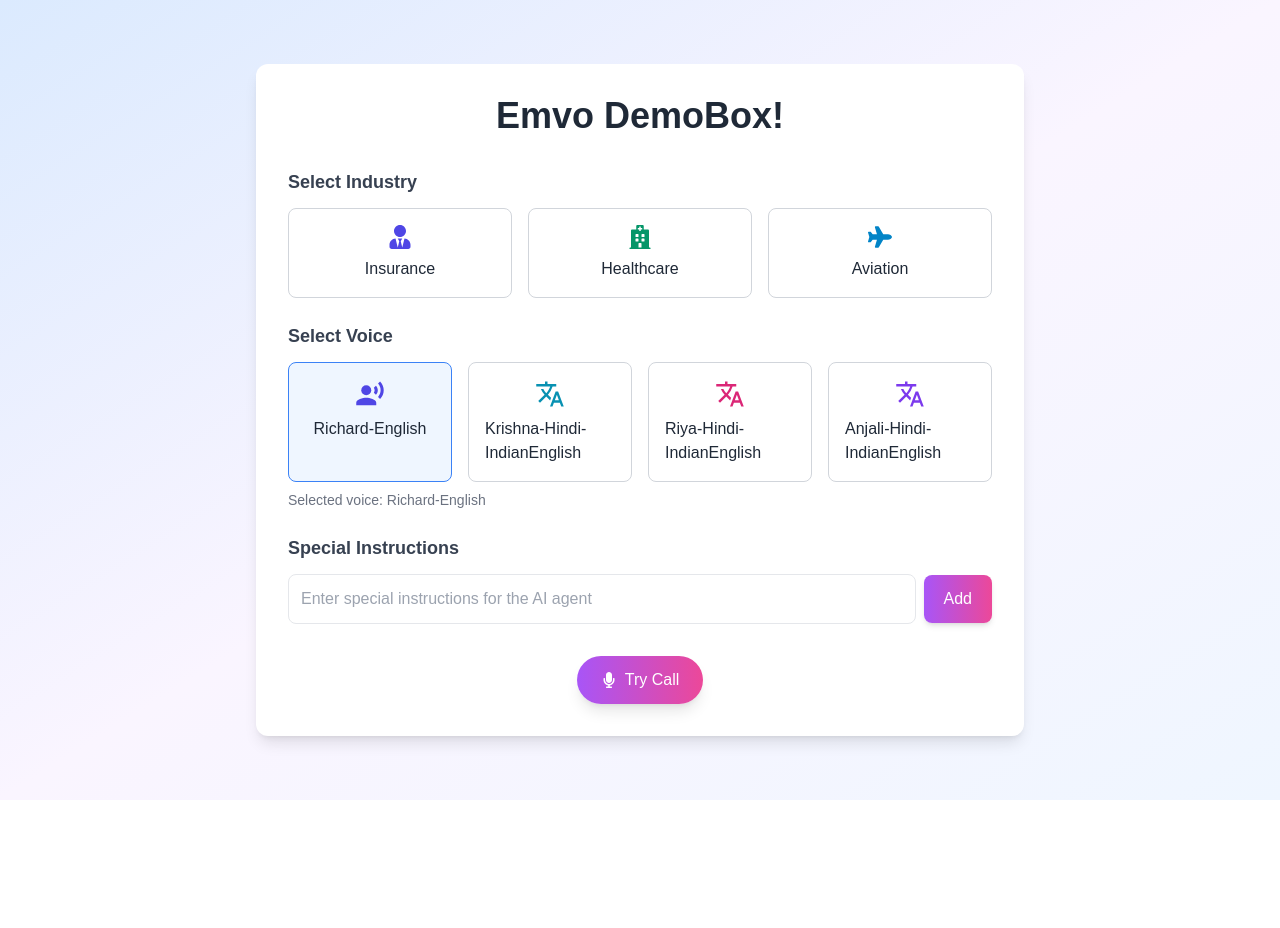
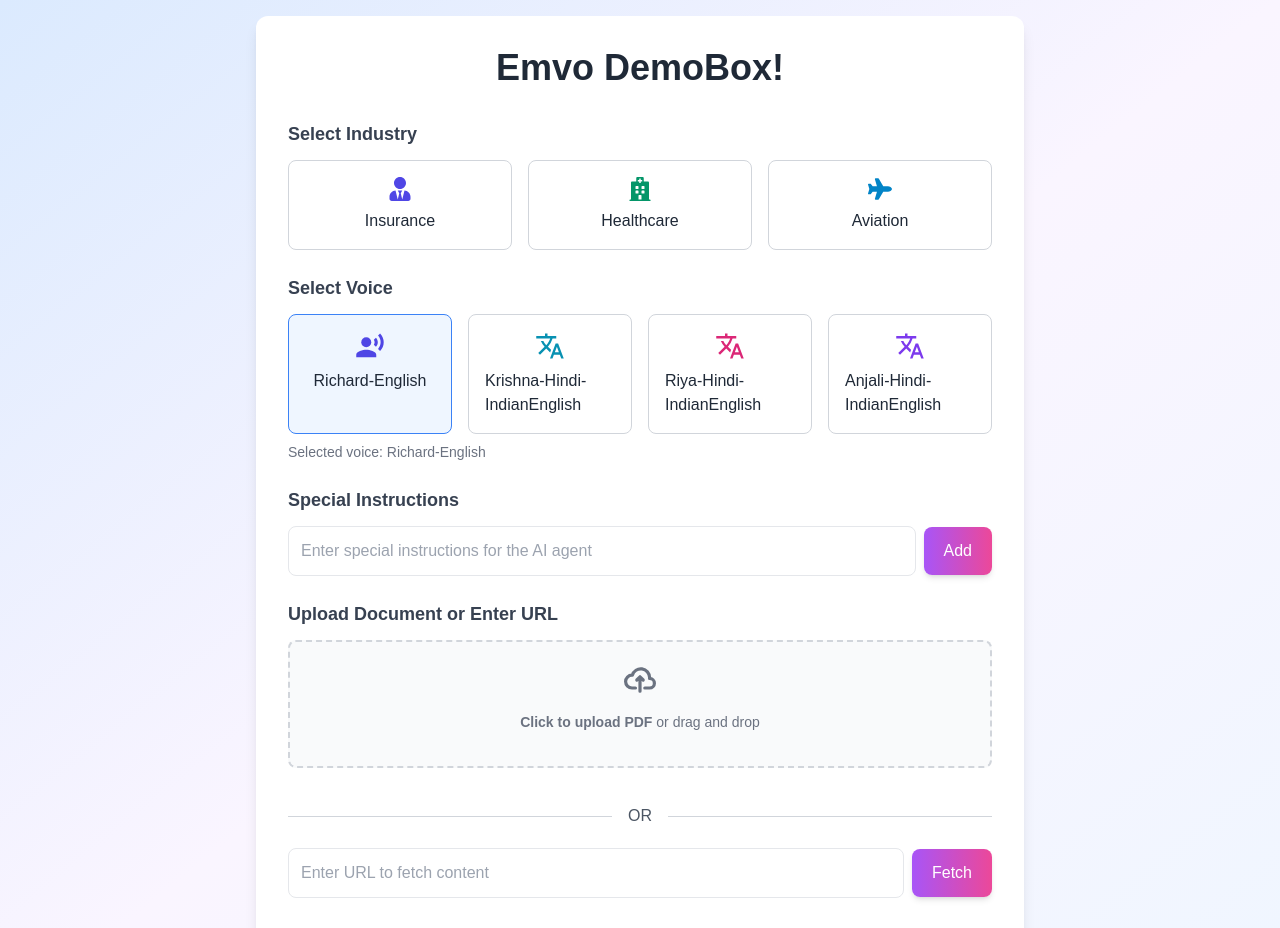
Before and after one commit to anil-sleekitech/Emvo-Demo, a Next.js app: page / in a window 1280 px wide. Shown: the top 928 px of the page. Before the commit the page ends 800 px from the top, so only its background shows below. Built offline with nearby package versions, Linux system fonts and the light colour scheme.

Commit message:
Added pdf and uri section
Signed-off-by: Himik Nainwal <himithnainwal@gmail.com>

```diff
--- a/package.json
+++ b/package.json
@@ -9,7 +9,9 @@
     "lint": "next lint"
   },
   "dependencies": {
+    "@types/pdfjs-dist": "^2.10.377",
     "next": "15.1.7",
+    "pdfjs-dist": "^4.10.38",
     "react": "^19.0.0",
     "react-dom": "^19.0.0",
     "react-icons": "^5.5.0",
--- a/src/app/page.tsx
+++ b/src/app/page.tsx
@@ -22,6 +22,12 @@ import { MdOutlineTranslate, MdRecordVoiceOver } from "react-icons/md";
 import { BsPersonVcard } from "react-icons/bs";
 import { prompts } from "../prompts";
 import { voices } from "../config/voices";
+import * as pdfjsLib from 'pdfjs-dist';
+
+// Replace the worker initialization with this
+if (typeof window !== 'undefined') {
+  pdfjsLib.GlobalWorkerOptions.workerSrc = 'https://cdn.jsdelivr.net/npm/pdfjs-dist@4.10.38/build/pdf.worker.min.js';
+}
 
 // Define services and their corresponding options
 const serviceOptions: Record<string, { name: string; icon: React.ReactNode; promptKey?: string }[]> = {
@@ -238,6 +244,158 @@ function TaskInput({ tasks, newTask, setNewTask, handleAddTask }: TaskInputProps
   );
 }
 
+interface FileUploadProps {
+  onFileContent: (content: string) => void;
+}
+
+function FileUpload({ onFileContent }: FileUploadProps) {
+  const [loading, setLoading] = useState(false);
+  const [fileName, setFileName] = useState<string>("");
+  const [url, setUrl] = useState<string>("");
+  const [contentPreview, setContentPreview] = useState<string>("");
+
+  const readPdfFile = async (file: File) => {
+    try {
+      setLoading(true);
+      const arrayBuffer = await file.arrayBuffer();
+      const pdf = await pdfjsLib.getDocument({ data: arrayBuffer }).promise;
+
+      let fullText = '';
+      for (let i = 1; i <= pdf.numPages; i++) {
+        const page = await pdf.getPage(i);
+        const textContent = await page.getTextContent();
+        const pageText = textContent.items
+          .map((item: { str: string }) => item.str)
+          .join(' ');
+        fullText += pageText + '\n';
+      }
+
+      onFileContent(fullText);
+      setContentPreview(fullText.slice(0, 200) + '...');
+      setUrl(''); // Clear URL when PDF is uploaded
+      toast.success('PDF successfully processed!');
+    } catch (error) {
+      console.error('Error reading PDF:', error);
+      toast.error('Error processing PDF file');
+    } finally {
+      setLoading(false);
+    }
+  };
+
+  const fetchUrlContent = async () => {
+    if (!url.trim()) {
+      toast.error('Please enter a valid URL');
+      return;
+    }
+
+    try {
+      setLoading(true);
+      const response = await fetch(url);
+      if (!response.ok) throw new Error('Failed to fetch URL content');
+
+      const text = await response.text();
+      // Basic HTML to text conversion
+      const textContent = text.replace(/<[^>]*>/g, ' ')
+                             .replace(/\s+/g, ' ')
+                             .trim();
+
+      onFileContent(textContent);
+      setContentPreview(textContent.slice(0, 200) + '...');
+      setFileName(''); // Clear filename when URL is processed
+      toast.success('URL content successfully processed!');
+    } catch (error) {
+      console.error('Error fetching URL:', error);
+      toast.error('Error processing URL');
+    } finally {
+      setLoading(false);
+    }
+  };
+
+  const handleFileChange = async (e: React.ChangeEvent<HTMLInputElement>) => {
+    const file = e.target.files?.[0];
+    if (!file) return;
+
+    if (file.type !== 'application/pdf') {
+      toast.error('Please upload a PDF file');
+      return;
+    }
+
+    setFileName(file.name);
+    await readPdfFile(file);
+  };
+
+  return (
+    <div className="mb-6">
+      <h2 className="text-lg font-semibold text-gray-700 mb-3">Upload Document or Enter URL</h2>
+
+      {/* PDF Upload Section */}
+      <div className="flex items-center justify-center w-full mb-4">
+        <label className="flex flex-col items-center justify-center w-full h-32 border-2 border-gray-300 border-dashed rounded-lg cursor-pointer bg-gray-50 hover:bg-gray-100">
+          <div className="flex flex-col items-center justify-center pt-5 pb-6">
+            {loading ? (
+              <div className="text-gray-500">Processing...</div>
+            ) : (
+              <>
+                <svg className="w-8 h-8 mb-4 text-gray-500" aria-hidden="true" xmlns="http://www.w3.org/2000/svg" fill="none" viewBox="0 0 20 16">
+                  <path stroke="currentColor" strokeLinecap="round" strokeLinejoin="round" strokeWidth="2" d="M13 13h3a3 3 0 0 0 0-6h-.025A5.56 5.56 0 0 0 16 6.5 5.5 5.5 0 0 0 5.207 5.021C5.137 5.017 5.071 5 5 5a4 4 0 0 0 0 8h2.167M10 15V6m0 0L8 8m2-2 2 2"/>
+                </svg>
+                <p className="mb-2 text-sm text-gray-500">
+                  <span className="font-semibold">Click to upload PDF</span> or drag and drop
+                </p>
+                {fileName && (
+                  <p className="text-sm text-gray-500">{fileName}</p>
+                )}
+              </>
+            )}
+          </div>
+          <input
+            type="file"
+            className="hidden"
+            accept=".pdf"
+            onChange={handleFileChange}
+            disabled={loading}
+          />
+        </label>
+      </div>
+
+      {/* OR Divider */}
+      <div className="relative flex py-5 items-center">
+        <div className="flex-grow border-t border-gray-300"></div>
+        <span className="flex-shrink mx-4 text-gray-600">OR</span>
+        <div className="flex-grow border-t border-gray-300"></div>
+      </div>
+
+      {/* URL Input Section */}
+      <div className="flex items-center space-x-2 mb-4">
+        <input
+          type="url"
+          value={url}
+          onChange={(e) => setUrl(e.target.value)}
+          placeholder="Enter URL to fetch content"
+          className="flex-1 p-3 border rounded-lg text-black focus:outline-none focus:ring-2 focus:ring-blue-500"
+        />
+        <button
+          onClick={fetchUrlContent}
+          disabled={loading}
+          className="bg-gradient-to-r from-purple-500 to-pink-500 text-white font-medium py-3 px-5 rounded-lg shadow-md hover:shadow-lg transition transform hover:scale-105 disabled:opacity-50"
+        >
+          Fetch
+        </button>
+      </div>
+
+      {/* Content Preview */}
+      {contentPreview && (
+        <div className="mt-4">
+          <h3 className="text-md font-semibold text-gray-700 mb-2">Content Preview:</h3>
+          <div className="p-3 bg-gray-50 rounded-lg border border-gray-200 text-sm text-gray-600">
+            {contentPreview}
+          </div>
+        </div>
+      )}
+    </div>
+  );
+}
+
 export default function Home() {
   const router = useRouter();
   const [service, setService] = useState("");
@@ -245,6 +403,7 @@ export default function Home() {
   const [place, setPlace] = useState("");
   const [tasks, setTasks] = useState<string[]>([]); // Explicitly type as string array
   const [newTask, setNewTask] = useState("");
+  const [pdfContent, setPdfContent] = useState<string>("");
 
   const handleAddTask = () => {
     if (newTask.trim()) {
@@ -284,7 +443,8 @@ export default function Home() {
       place,
       time: currentTime,
       tasks,
-      systemPrompt
+      systemPrompt,
+      pdfContent
     });
 
     try {
@@ -301,7 +461,8 @@ export default function Home() {
             place,
             time: currentTime,
             tasks,
-            systemPrompt
+            systemPrompt,
+            pdfContent
           }),
         }
       );
@@ -333,6 +494,7 @@ export default function Home() {
         <PlaceSelection service={service} place={place} setPlace={setPlace} />
         <VoiceSelection voice={voice} setVoice={setVoice} />
         <TaskInput tasks={tasks} newTask={newTask} setNewTask={setNewTask} handleAddTask={handleAddTask} />
+        <FileUpload onFileContent={setPdfContent} />
         <div className="flex justify-center mt-8">
           <button
             onClick={handleTryCall}
```
Also changed, not shown: 1 other file (tests, documents, lock files or other folders).
